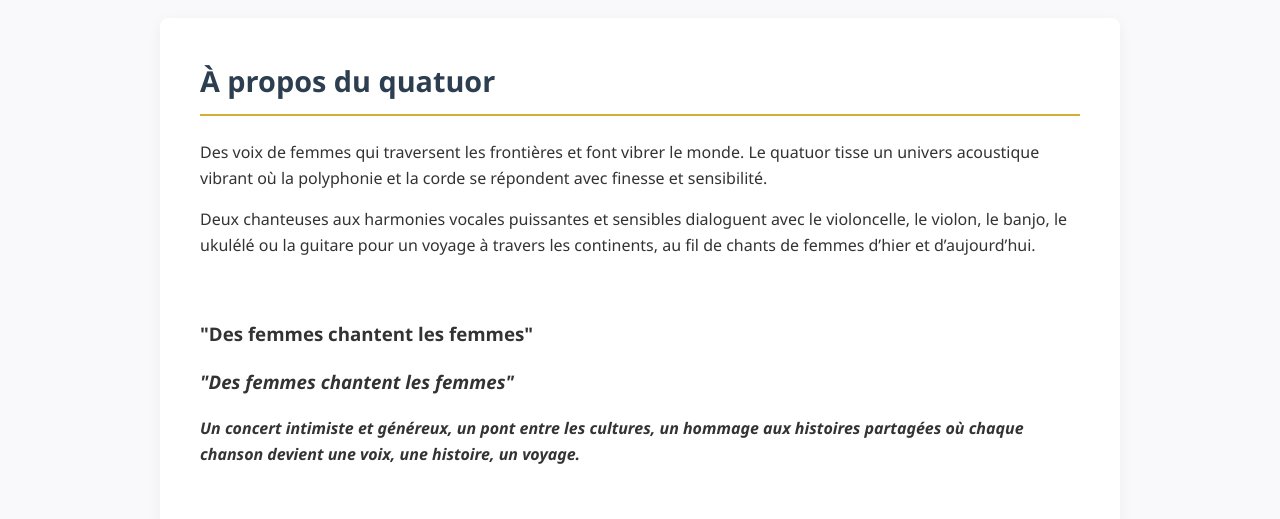
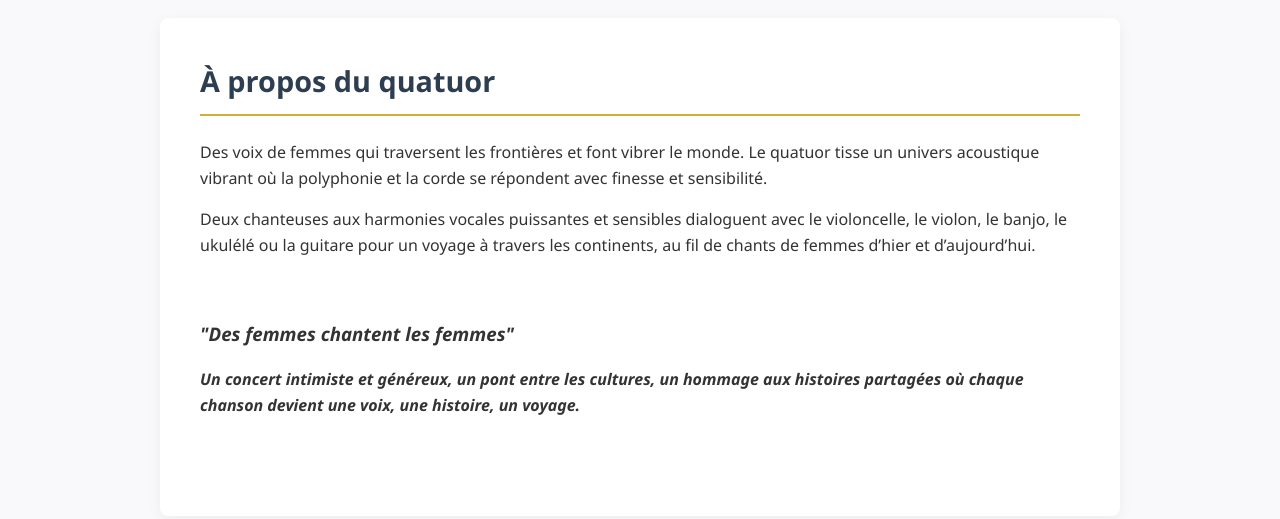
Before and after one commit to petiteszelles/site, a plain HTML site: page index.html in a window 1280 px wide. Shown: the part 373-892 px from the top of the page. Drawn offline with Linux system fonts and the light colour scheme.

Commit message:
Add files via upload

```diff
--- a/index.html
+++ b/index.html
@@ -494,7 +494,8 @@
               Le quatuor tisse un univers acoustique vibrant où la polyphonie et la corde se répondent avec finesse et sensibilité.
           <p> Deux chanteuses aux harmonies vocales puissantes et sensibles dialoguent avec le violoncelle, le violon, le banjo, le ukulélé ou la guitare pour un voyage à travers les continents, au fil de chants de femmes d’hier et d’aujourd’hui.&nbsp;</p>
             <p>&nbsp; </p>
-            <h3>"Des femmes chantent les femmes"</h3>
+
+
 <strong><em><h3>"Des femmes chantent les femmes"</h3>  Un concert intimiste et généreux,  un pont entre les cultures, un hommage aux histoires partagées où chaque chanson devient une voix, une histoire, un voyage.</em></strong></p>
             <p>
           <p>&nbsp;</p>
```
